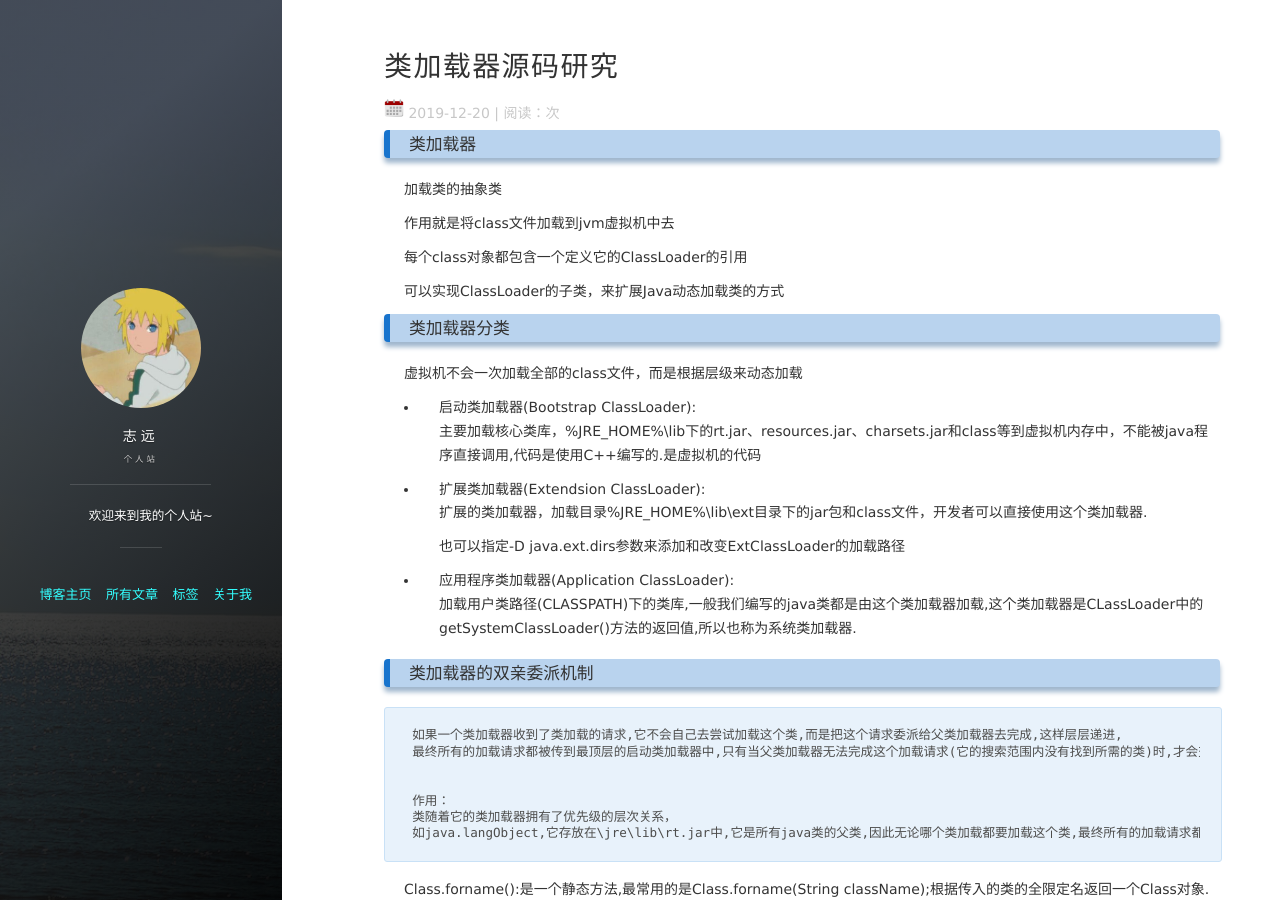
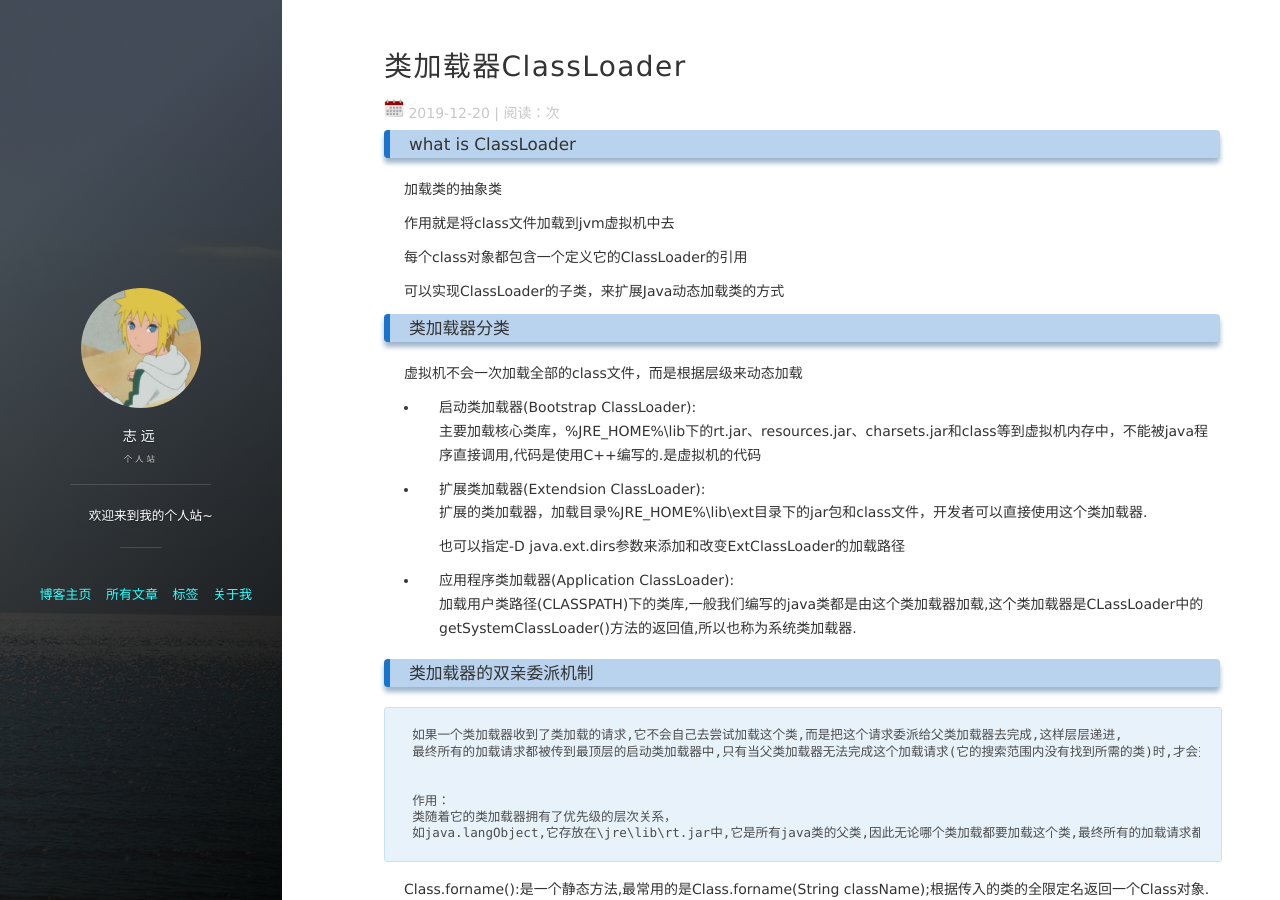
Before and after one commit to blueskyxzy/blueskyxzy.github.io, a Jekyll site: the page built from _posts/2019-12-20-classloader.md, in a window 1280 px wide and 900 px high. Built offline with Jekyll 4.4.1, drawn with Linux system fonts in a browser that asks for light colours; nearby versions of some CDN libraries; comment, search, counter and statistics services are not loaded.

Commit message:
classLoader

```diff
--- a/_posts/2019-12-20-classloader.md
+++ b/_posts/2019-12-20-classloader.md
@@ -1,11 +1,11 @@
 ---
 layout: post
-title: 类加载器源码研究
+title: 类加载器ClassLoader
 date: 2019-12-20
 tags: 技术
 ---
 
-### 类加载器
+### what is ClassLoader
 加载类的抽象类
 
 作用就是将class文件加载到jvm虚拟机中去
```
